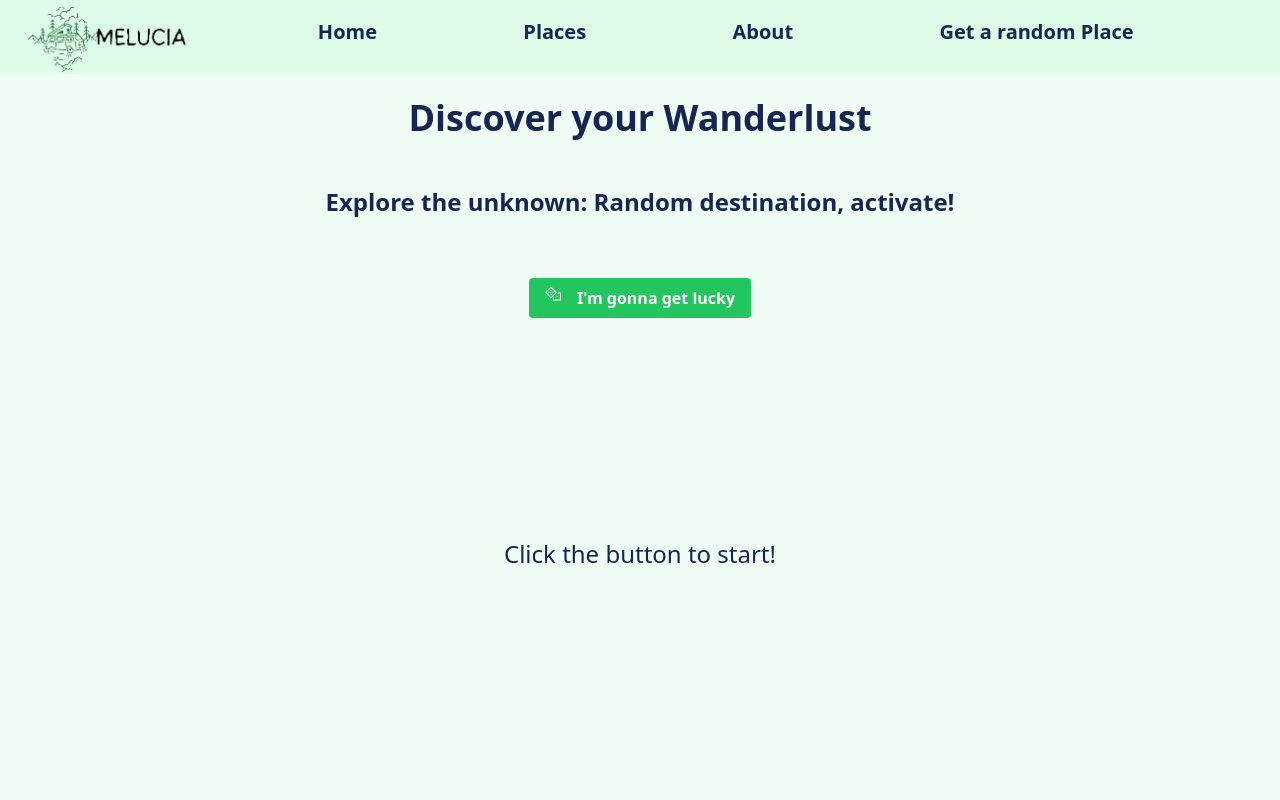
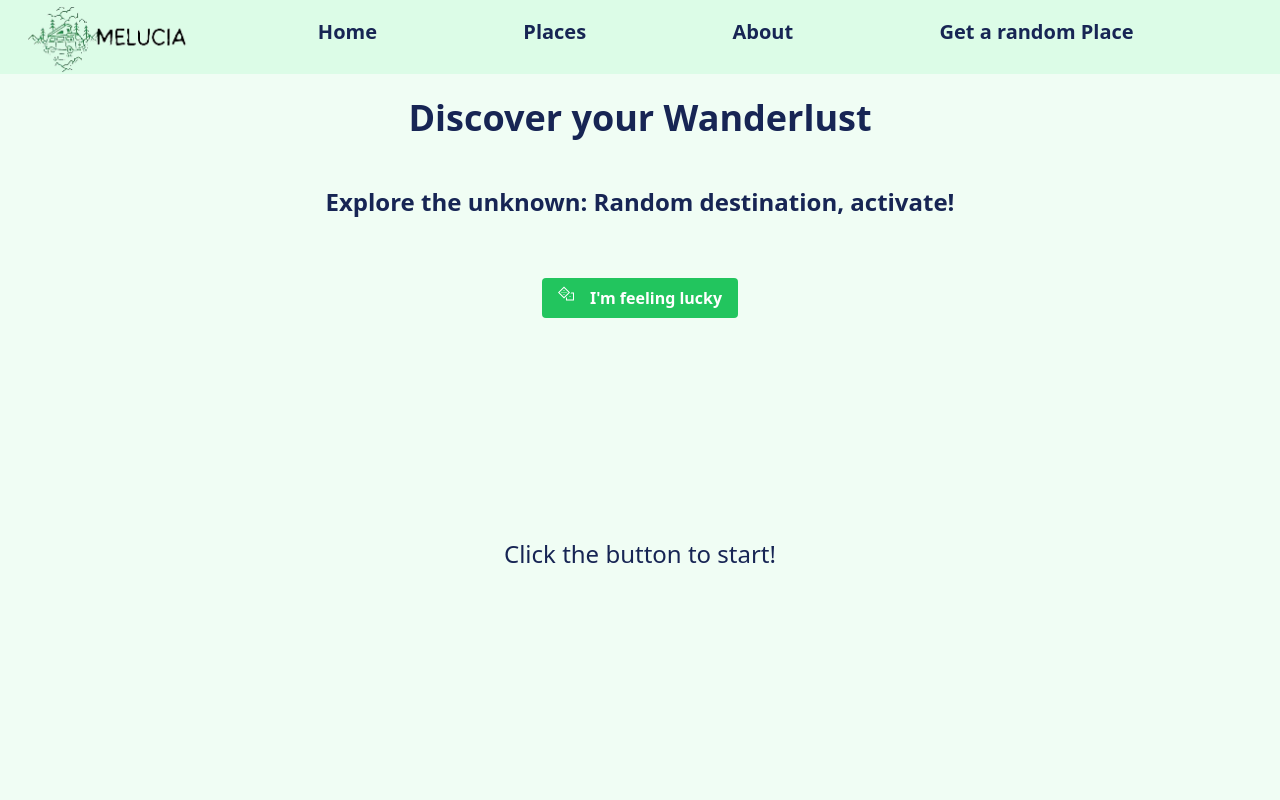
Before and after one commit to melucia/melucia-travel-app, a React (Vite) app: page /randomplace in a window 1280 px wide. Shown: the top 800 px of the page. Built offline with nearby package versions, Linux system fonts and the light colour scheme; no server answers; the HTML template or start-up script is replaced by a standard one.

Commit message:
Fix some text in About and Random pages

```diff
--- a/src/components/RandomButton.jsx
+++ b/src/components/RandomButton.jsx
@@ -4,7 +4,7 @@ function RandomButton({ onClick }) {
   return (
     <div className="flex justify-center items-center h-36">
       <button onClick={onClick} className="flex gap-4 bg-green-500 hover:bg-green-600 text-white font-bold py-2 px-4 rounded mt-4">
-        <LiaDiceSolid />I'm gonna get lucky</button>
+        <LiaDiceSolid />I'm feeling lucky</button>
     </div>
   )
 }
```
